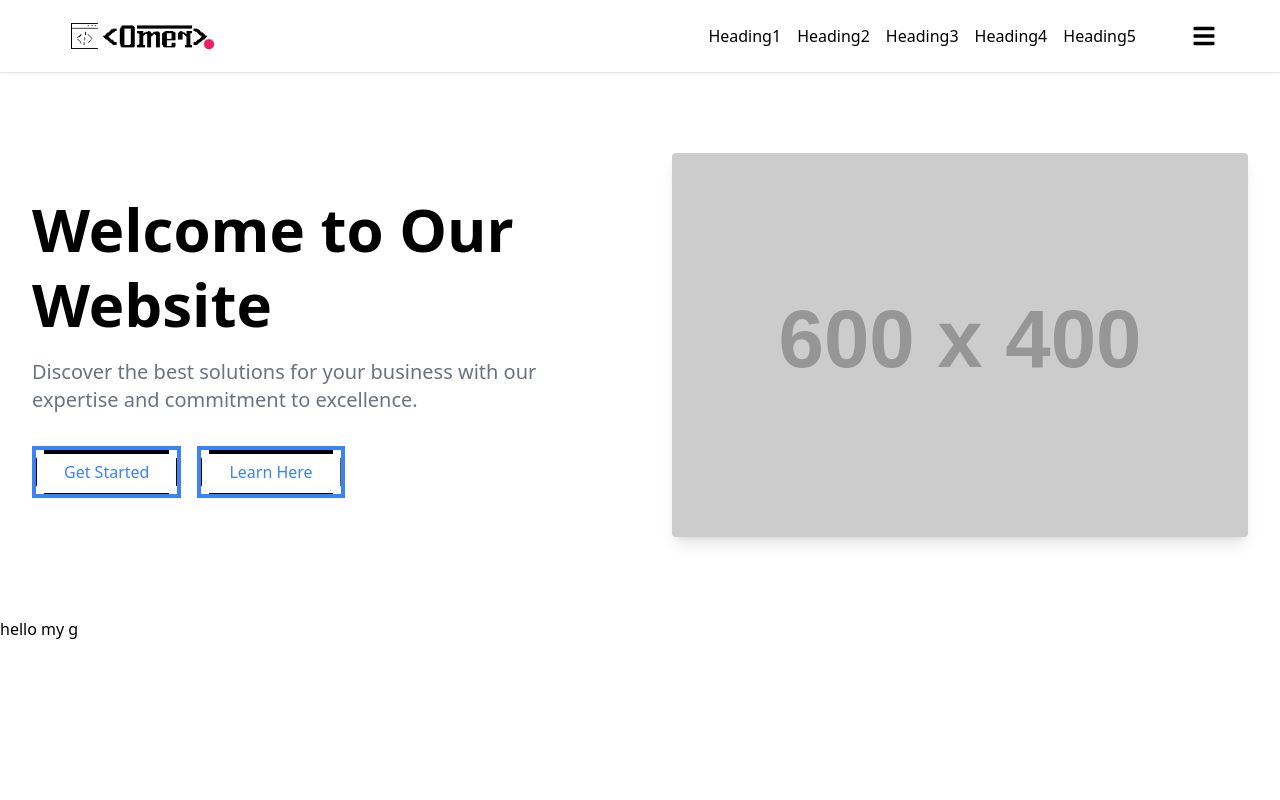
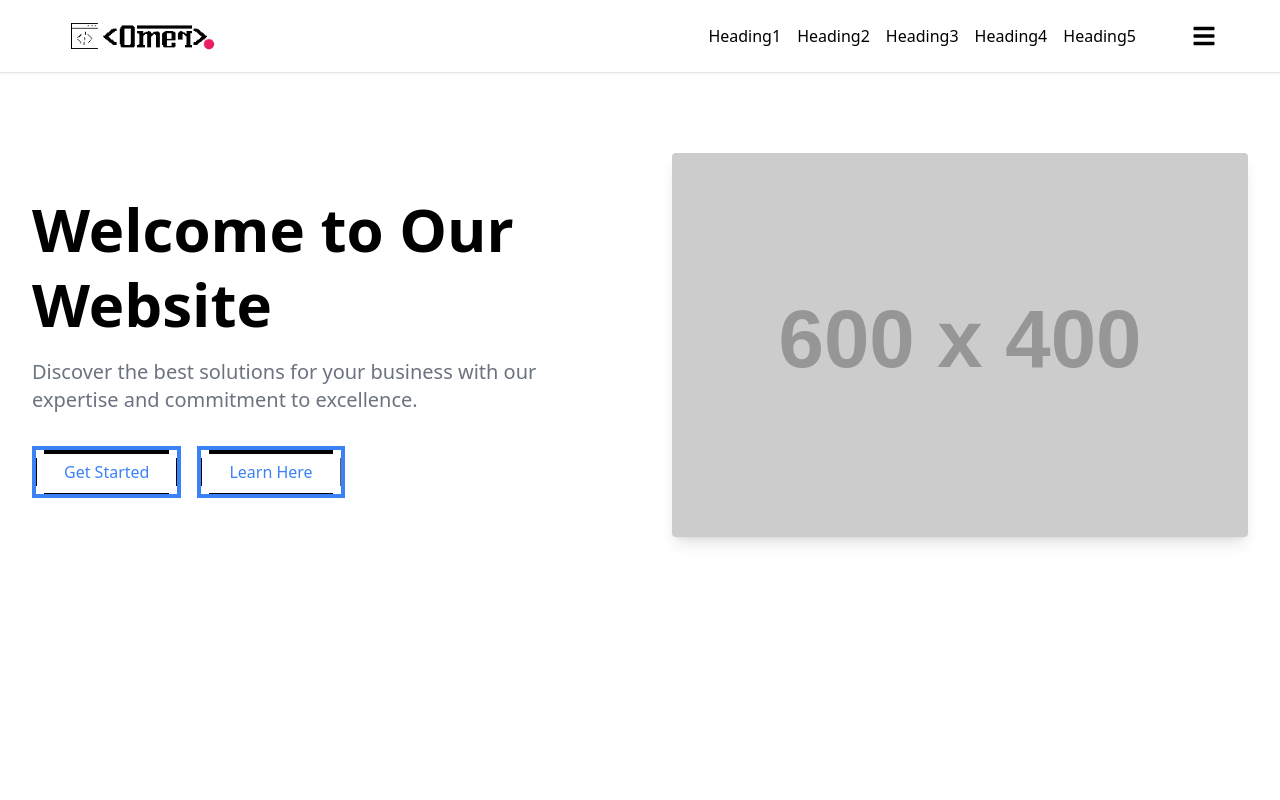
Before and after one commit to engromerbaig/portfolio-react, a React (Vite) app: page / in a window 1280 px wide. Shown: the top 800 px of the page. Built offline with nearby package versions, Linux system fonts and the light colour scheme.

Commit message:
added my

```diff
--- a/src/Components/Home/Home.jsx
+++ b/src/Components/Home/Home.jsx
@@ -4,7 +4,7 @@ import Service from "../Service/Service";
 const Home = () => {
     return (<div>
 <Hero />
-<div className="mb-80">
+<div className="my-80">
     hello my g
 </div>
 
```
